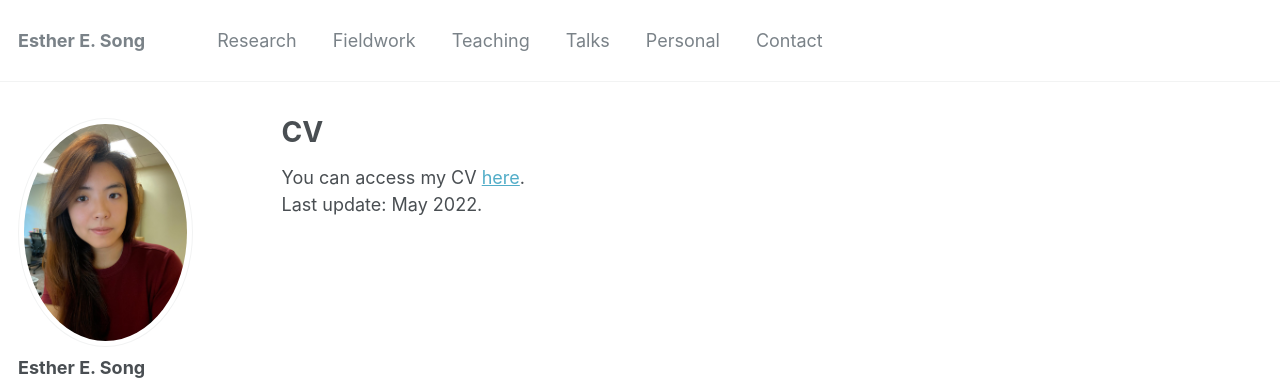
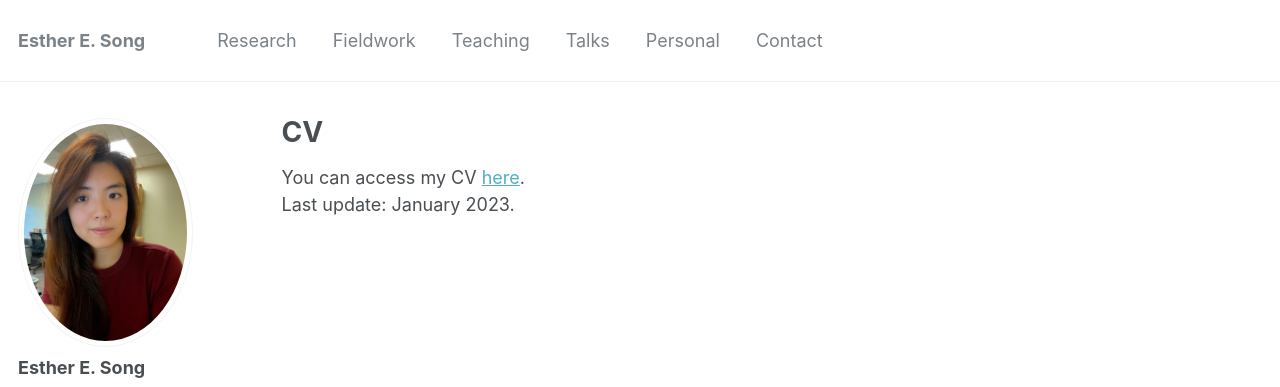
Before and after one commit to ehsong/ehsong.github.io, a Jekyll site: the page built from _pages/cv.md, in a window 1280 px wide. Shown: the top 387 px of the page. Built offline with Jekyll 4.4.1, drawn with Linux system fonts in a browser that asks for light colours; some web fonts are replaced.

Commit message:
Update cv.md

```diff
--- a/_pages/cv.md
+++ b/_pages/cv.md
@@ -8,5 +8,5 @@
 ---
 {% include base_path %}
 
-You can access my CV [here](https://drive.google.com/file/d/1ODsDd7WNIOPJS446Zh2X7GkdUJVaZ_cZ/view?usp=sharing).
-Last update: May 2022.
+You can access my CV [here](https://drive.google.com/file/d/1vqUiT1oKTXUNqQ2dkH4wXfByTyfpPaoa/view?usp=sharing).
+Last update: January 2023.
```
